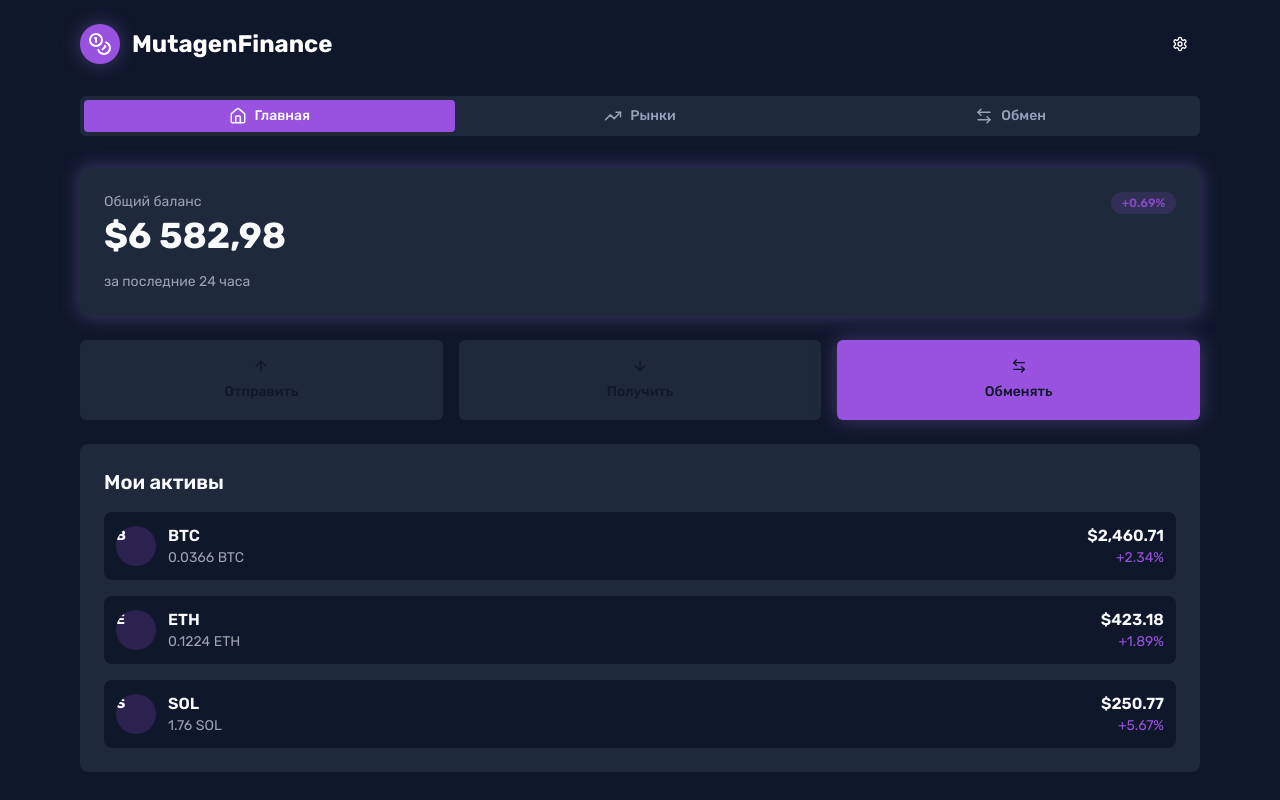
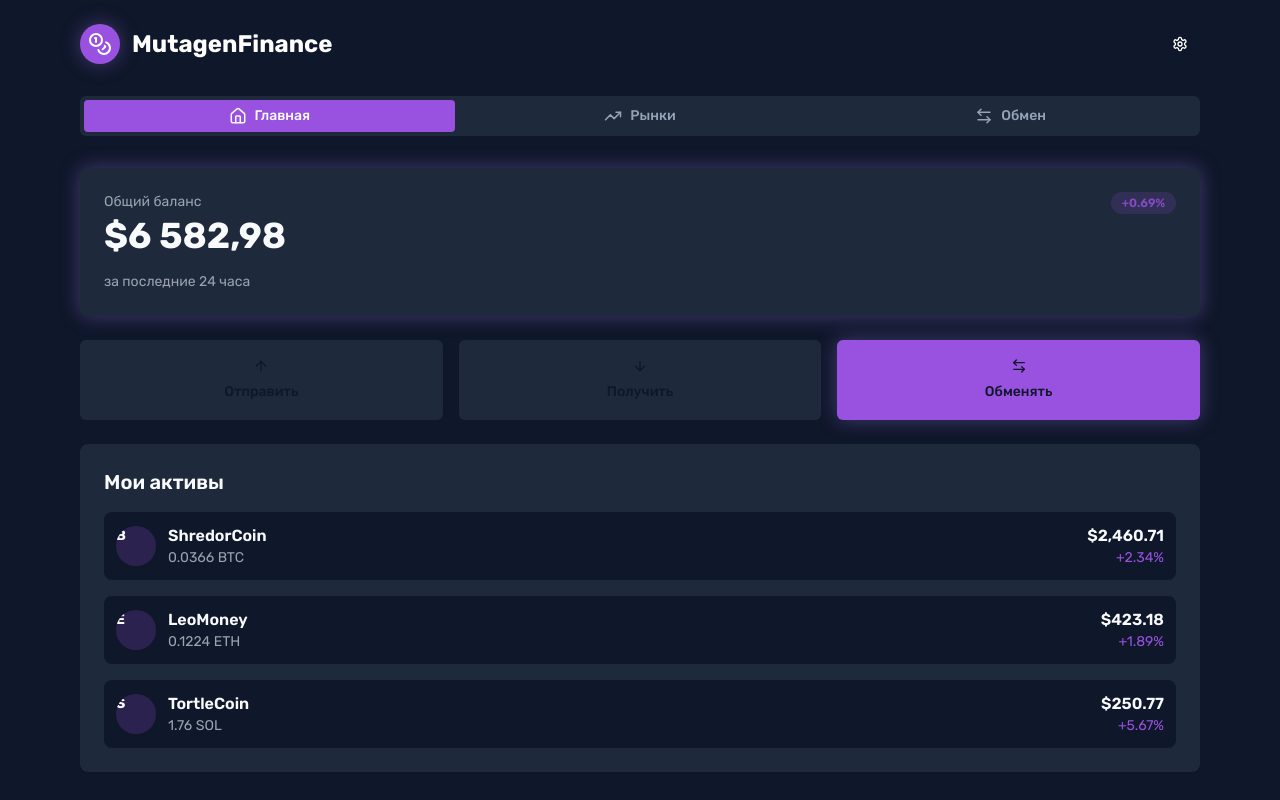
Before and after one commit to pr-poehali-dev/fake-crypto-exchange, a React (Vite) app: page / in a window 1280 px wide. Built offline with nearby package versions, Linux system fonts and the light colour scheme.

Commit message:
Обновление баланса криптовалют

```diff
--- a/src/pages/Index.tsx
+++ b/src/pages/Index.tsx
@@ -174,7 +174,7 @@ const Index = () => {
                           <span className="text-sm font-bold">{holding.symbol[0]}</span>
                         </Avatar>
                         <div>
-                          <p className="font-semibold">{holding.symbol}</p>
+                          <p className="font-semibold">{crypto?.name || holding.symbol}</p>
                           <p className="text-sm text-gray-400">{holding.amount} {holding.symbol}</p>
                         </div>
                       </div>
```
